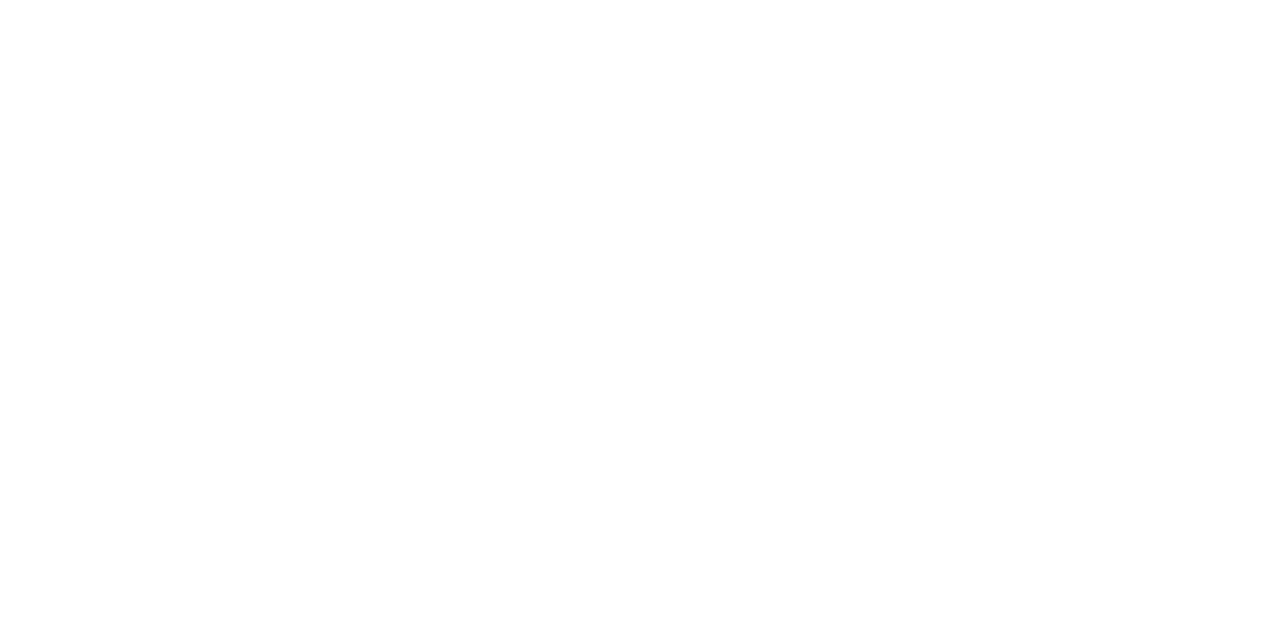
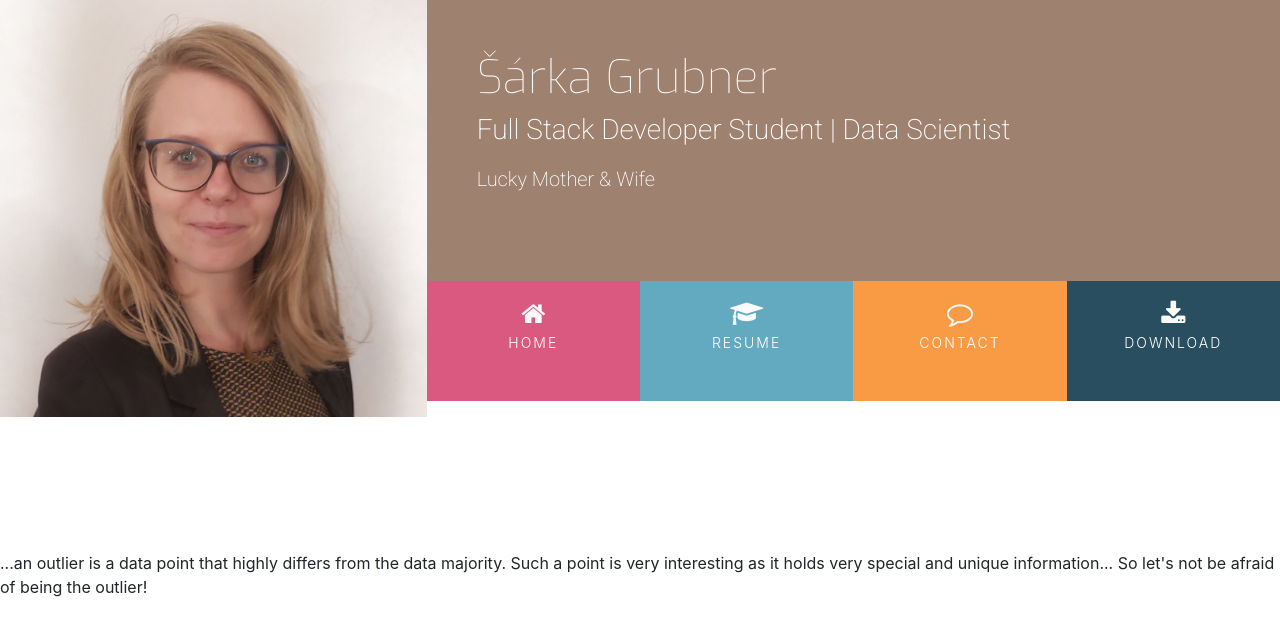
Before and after one commit to brodsa/resume, a plain HTML site: page index.html in a window 1280 px wide. Drawn offline with nearby package versions, Linux system fonts and the light colour scheme.

Commit message:
feat: create and style header

```diff
--- a/assets/css/style.css
+++ b/assets/css/style.css
@@ -0,0 +1,123 @@
+@import url('https://fonts.googleapis.com/css?family=Roboto:100,200,300,400,500,600,700|Exo:100,200,300,400,500,600,700');
+
+/* ------------------------ general rules */
+html {
+    box-sizing: border-box;
+}
+
+*, ::before, ::after {
+    box-sizing: inherit;
+}
+
+* {
+    margin: 0;
+    padding: 0;
+    border: none;
+}
+
+:root{
+    --primary-color: rgb(159, 129, 112);
+    --secondary-color: rgb(214, 193, 180);
+}
+
+.bg--primary{
+    background-color: var(--primary-color);
+}
+
+
+/* ------------------------ Header */
+
+.header__logo{
+    background: url(../images/profile.png);
+    background-position: center;
+    background-repeat: no-repeat;
+    background-size: cover;
+    min-height: 360px;
+    transition: all .5s ease-in-out;
+    -moz-transition: all .5s ease-in-out;
+    -webkit-transition: all .5s ease-in-out;
+
+}
+
+.header__heading{
+    margin-left: 50px;
+}
+
+
+.header__name{
+    font-family: Exo, sans-serif;
+    font-weight: 100;
+    font-size: 46px;
+    margin-top: 50px;
+    color: #fff;
+}
+
+.header__title{
+    font-family: "Roboto", sans-serif;
+    font-weight:200;
+    font-size: 28px;
+    color: #fff;
+}
+
+.header__subtitle{
+    font-family: "Roboto", sans-serif;
+    font-weight:200;
+    font-size: 20px;
+    margin: 20px 0 90px;
+    color: #fff;
+}
+.menu{
+    font-size:0;
+}
+
+.menu__item{
+    font-size: 14px;
+    padding:0;
+    height: 120px;
+    text-align: center;
+}
+
+.menu__item-home{
+    background-color: #D95980;
+}
+
+.menu__item-resume{
+    background-color: #63AAC0;
+}
+
+.menu__item-contact{
+    background-color: #F99B45;
+}
+
+.menu__item-download{
+    background-color: #284E60;
+}
+
+.list-inline-item:not(:last-child) {
+    margin: 0;
+}
+
+.menu_link{
+    width: 100%;
+    text-decoration: none;
+    color:#fff;
+    height: 120px;
+}
+
+.menu__item a i {
+    padding-top: 20px;
+    display:block;
+    color: #fafafa;
+    font-size: 26px;
+}
+
+.menu__item span{
+    display: block;
+    width: 100%;
+    padding-top: 5px;
+    text-align: center;
+    text-transform: uppercase;
+    font-size: 14ps;
+    font-weight: 300;
+    letter-spacing: 2px;
+}
--- a/index.html
+++ b/index.html
@@ -4,16 +4,63 @@
     <meta charset="UTF-8">
     <meta name="viewport" content="width=device-width, initial-scale=1.0">
     <link rel="stylesheet" href="https://cdn.jsdelivr.net/npm/bootstrap@4.6.2/dist/css/bootstrap.min.css" integrity="sha384-xOolHFLEh07PJGoPkLv1IbcEPTNtaed2xpHsD9ESMhqIYd0nLMwNLD69Npy4HI+N" crossorigin="anonymous">
-    <link rel="stylesheet" href="https://cdn.jsdelivr.net/npm/bootstrap-icons@1.10.5/font/bootstrap-icons.css">
+    <link rel="stylesheet" href="https://maxcdn.bootstrapcdn.com/font-awesome/4.7.0/css/font-awesome.min.css" type="text/css" />
+    <link rel="stylesheet" href="./assets/css/style.css">
 
-    <title>Sarka</title>
+    <title>Sarka | Home</title>
 </head>
 <body>
     <header>
+        <div class="row no-gutters">
+            <a href="index.html" class="col-md-4 header__logo">
 
+            </a>
+            <div class="col-md-8">
+                <div class="row bg--primary no-gutters">
+                    <div class="col header__heading ">
+                        <h1 class="header__name">Šárka Grubner</h1>
+                        <h2 class="header__title">Full Stack Developer Student | Data Scientist</h2>
+                        <h3 class="header__subtitle">Lucky Mother & Wife</h3>
+                    </div>
+                </div>
+                <div class="row no-gutters">
+                    <div class="col">
+                        <ul id="nav" class="list-inline menu">
+                            <li class="col-6 col-sm-3 list-inline-item menu__item menu__item-home">
+                                <a href="#" class="menu_link">
+                                    <i class="fa fa-home" aria-hidden="true"></i>
+                                    <span>Home</span>
+                                </a>
+                            </li>
+                            <li class="col-6 col-sm-3 list-inline-item menu__item menu__item-resume">
+                                <a href="#" class="menu_link">
+                                    <i class="fa fa-graduation-cap" aria-hidden="true"></i>
+                                    <span>Resume</span>
+                                </a>
+                            </li>
+                            <li class="col-6 col-sm-3 list-inline-item menu__item menu__item-contact">
+                                <a href="#" class="menu_link">
+                                    <i class="fa fa-comment-o" aria-hidden="true"></i>
+                                    <span>Contact</span>
+                                </a>
+                            </li>
+                            <li class="col-6 col-sm-3 list-inline-item menu__item menu__item-download">
+                                <a href="#" class="menu_link">
+                                    <i class="fa fa-download" aria-hidden="true"></i>
+                                    <span>Download</span>
+                                </a>
+                            </li>
+
+                        </ul>
+                    </div>
+                </div>
+            </div>
+        </div>
     </header>
     <section>
-
+        <h3 class="header__subtitle"> LIFE PHILOSOPHY</h3>
+        <p class="header__text">
+            ...an outlier is a data point that highly differs from the data majority. Such a point is very interesting as it holds very special and unique information... So let's not be afraid of being the outlier!</p>
     </section>
     <footer>
 
```
Also changed, not shown: assets/images/profile.png (added).
